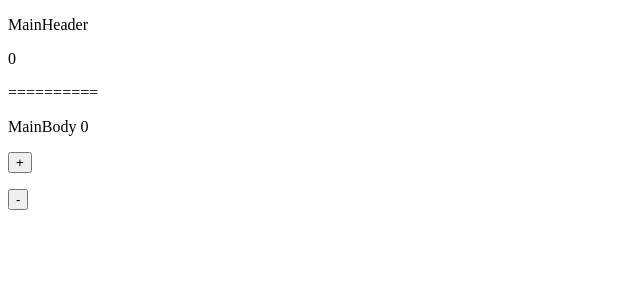
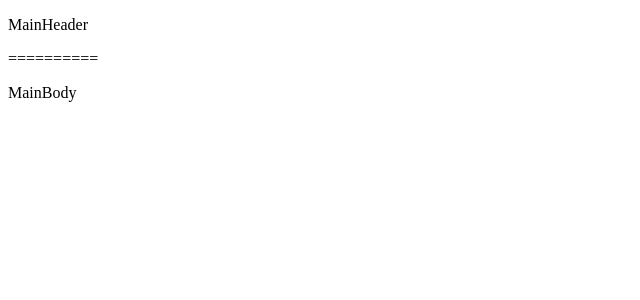
Before and after one commit to JunseokPark12/mobxPrac, a React (Create React App) app: page / in a window 1280 px wide. Shown: the top 300 px of the page, without its empty margins (0-640 px from the left). Built offline with nearby package versions, Linux system fonts and the light colour scheme.

Commit message:
Feat : 사용하지 않을 Mobx 관련 코드 삭제

```diff
--- a/src/components/MainBody.js
+++ b/src/components/MainBody.js
@@ -1,19 +1,9 @@
-import { observer } from 'mobx-react';
-import useStores from '../hooks/useStores';
-
 function MainBody() {
-  const { countStore } = useStores();
   return (
     <div>
-      <p>MainBody {countStore.count}</p>
-      <p>
-        <button onClick={countStore.increase}>+</button>
-      </p>
-      <p>
-        <button onClick={countStore.decrease}>-</button>
-      </p>
+      <p>MainBody </p>
     </div>
   );
 }
 
-export default observer(MainBody);
+export default MainBody;
--- a/src/components/MainHeader.js
+++ b/src/components/MainHeader.js
@@ -1,15 +1,10 @@
-import { observer } from 'mobx-react';
-import useStores from '../hooks/useStores';
-
 function MainHeader() {
-  const { countStore } = useStores();
   return (
     <div>
       <p>MainHeader</p>
-      <p>{countStore.count}</p>
       <p>==========</p>
     </div>
   );
 }
 
-export default observer(MainHeader);
+export default MainHeader;
--- a/src/hooks/useStores.js
+++ /dev/null
@@ -1,8 +0,0 @@
-import { MobXProviderContext } from 'mobx-react';
-import { useContext } from 'react';
-
-function useStores() {
-  return useContext(MobXProviderContext);
-}
-
-export default useStores;
--- a/src/index.js
+++ b/src/index.js
@@ -1,16 +1,10 @@
 import React from 'react';
 import ReactDOM from 'react-dom';
 import App from './App';
-import { Provider } from 'mobx-react';
-import RootStore from './store';
-
-const rootStore = new RootStore();
 
 ReactDOM.render(
   <React.StrictMode>
-    <Provider {...rootStore}>
-      <App />
-    </Provider>
+    <App />
   </React.StrictMode>,
   document.getElementById('root'),
 );
--- a/src/store/CountStore.js
+++ /dev/null
@@ -1,23 +0,0 @@
-import { action, makeObservable, observable } from 'mobx';
-
-class CountStore {
-  count = 0;
-  constructor(rootStore) {
-    this.rootStore = rootStore;
-    makeObservable(this, {
-      count: observable,
-      increase: action,
-      decrease: action,
-    });
-  }
-
-  increase = () => {
-    this.count++;
-  };
-
-  decrease = () => {
-    this.count--;
-  };
-}
-
-export default CountStore;
--- a/src/store/index.js
+++ b/src/store/index.js
@@ -1,9 +1,5 @@
-import CountStore from './CountStore';
-
 class RootStore {
-  constructor() {
-    this.countStore = new CountStore(this);
-  }
+  constructor() {}
 }
 
 export default RootStore;
```
